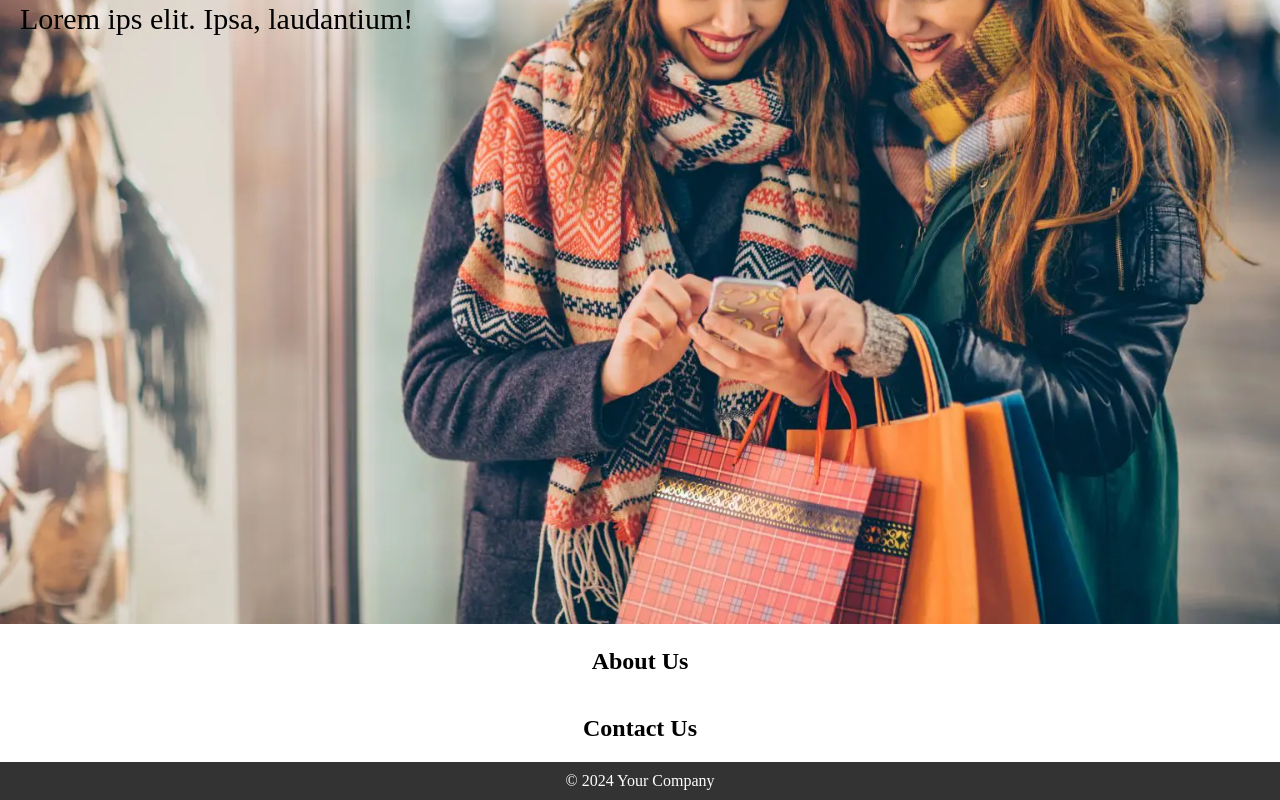
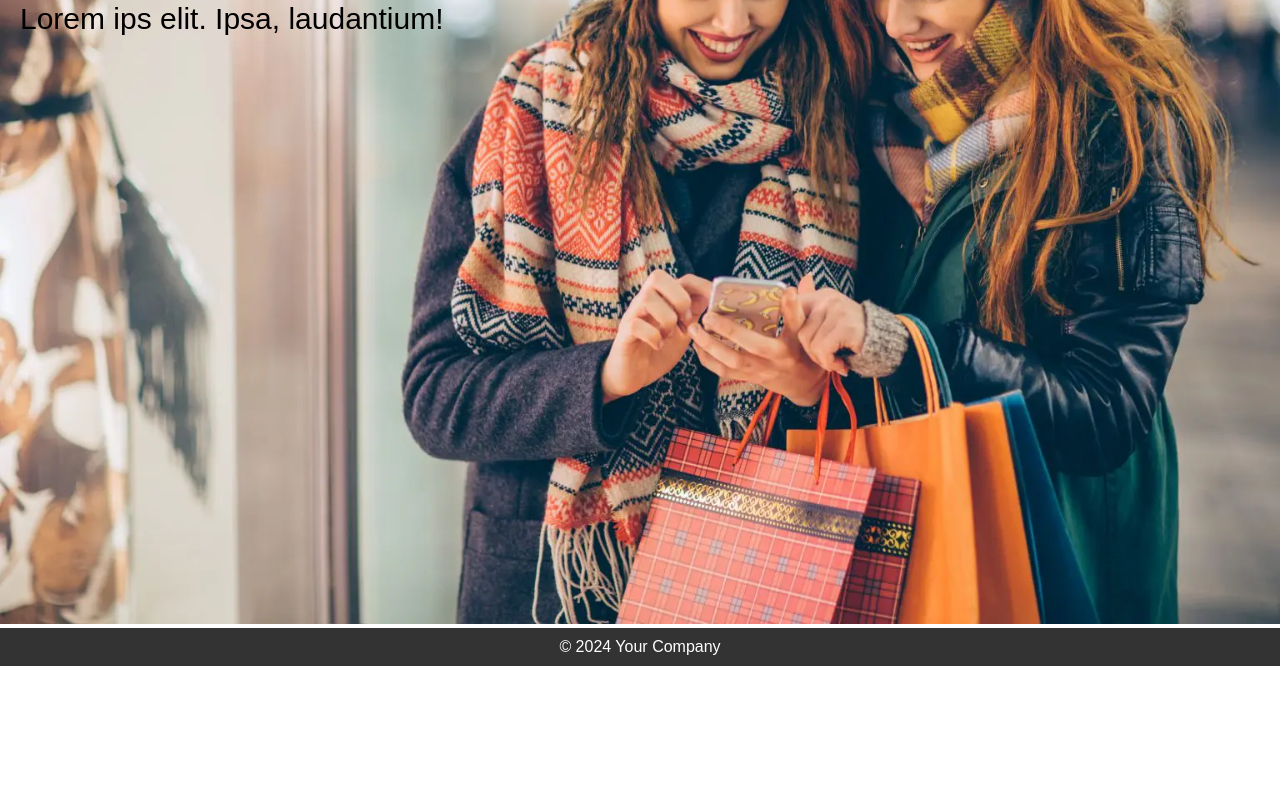
Before and after one commit to sonalminj/ecommerce, a Vue app: page / in a window 1280 px wide. Shown: the part 303-1103 px from the top of the page. After the commit the page ends 969 px from the top, so only its background shows below. Built offline with nearby package versions, Linux system fonts and the light colour scheme.

Commit message:
Fix fonts

```diff
--- a/src/App.vue
+++ b/src/App.vue
@@ -25,6 +25,11 @@ export default {
   margin: 0;
   padding: 0;
 }
+
+body {
+  font-family: Arial, Helvetica, sans-serif;
+}
+
 #app {
   width: 100%;
 }
--- a/src/components/ContactPage.vue
+++ b/src/components/ContactPage.vue
@@ -83,7 +83,6 @@ export default
   background-color: white;
   box-shadow: 3px 3px 10px #ccc;
   border-radius: 10px;
-  font-family: Arial, Helvetica, sans-serif;
   width: 80vw;
 }
 
--- a/src/components/LandingPage.vue
+++ b/src/components/LandingPage.vue
@@ -1,19 +1,10 @@
 <template>
   <div class="landing-page">
-
     <img class="banner" src="../assets/home.webp" alt="Logo" />
     <div class="banner-text">
         <h1>Shop with us</h1>
         <p>Lorem ips elit. Ipsa, laudantium!</p>
     </div>
-
-    <section class="landing-page-section">
-      <h2>About Us</h2>
-    </section>
-    <section class="landing-page-section">
-      <h2>Contact Us</h2>
-    </section>
-
   </div>
 </template>
 
@@ -42,9 +33,8 @@ export default {
     color:black;
     padding:20px;
     font-size: 30px;
+}
 
-
-}
 .banner-text h1{
     font-size: 70px;
     text-transform:uppercase;
```
